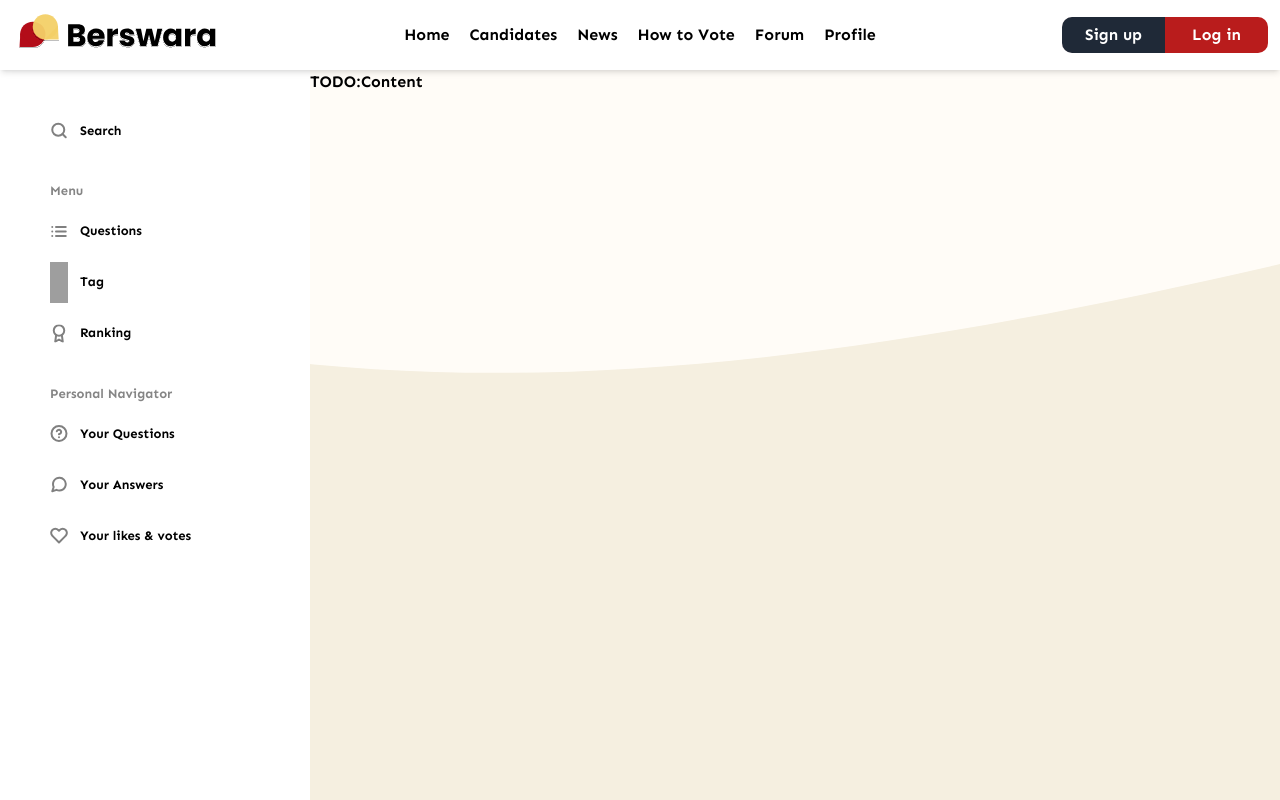
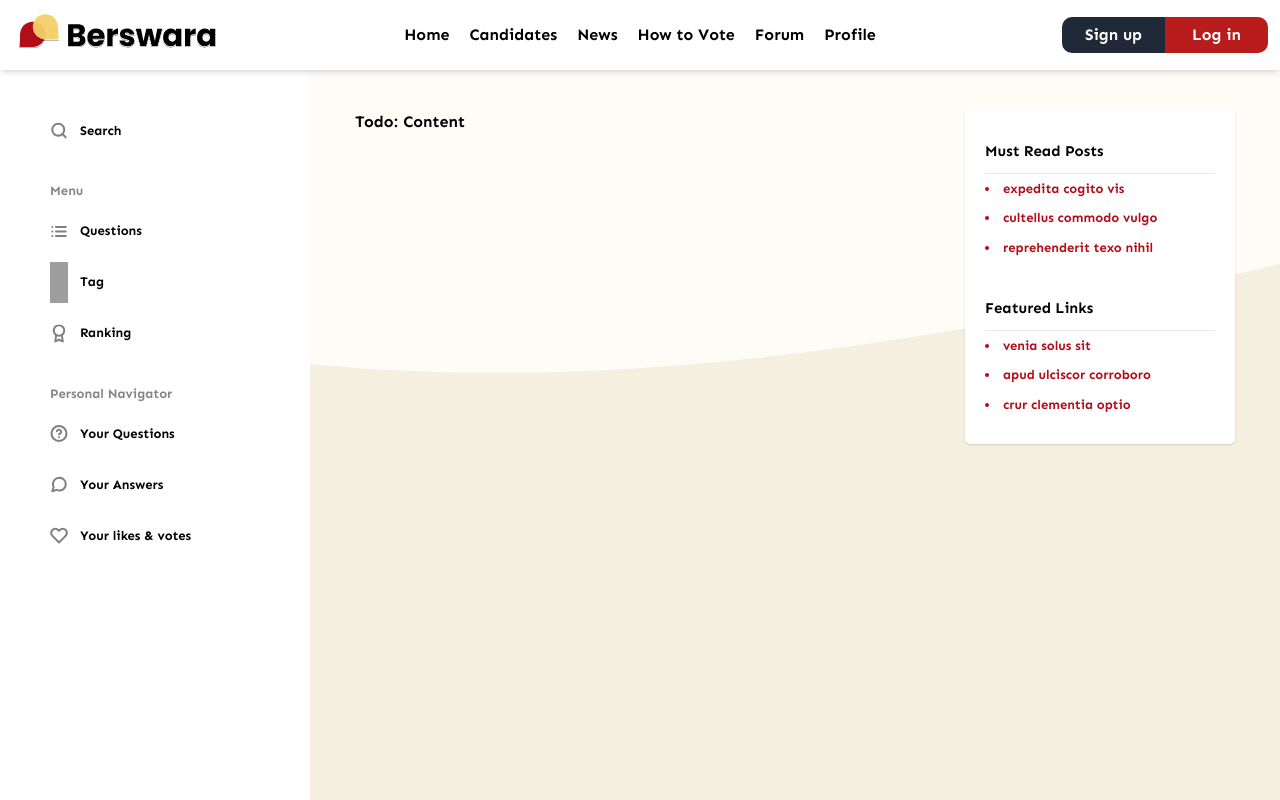
Before and after one commit to workshop-se/berswara-front, a Next.js app: page /forum in a window 1280 px wide. Shown: the top 800 px of the page. Built offline with nearby package versions, Linux system fonts and the light colour scheme; no server answers; grey boxes are pictures that could not be loaded.

Commit message:
feat(forum): add forum widget

```diff
--- a/src/app/(navigation)/forum/page.tsx
+++ b/src/app/(navigation)/forum/page.tsx
@@ -1,7 +1,10 @@
+import ForumWidget from "@/ui/ForumWidget";
+
 export default function Page() {
   return (
-    <div>
-      TODO:Content
+    <div className="flex gap-x-[45px] px-[45px] py-[40px]">
+      <div className="grow">Todo: Content</div>
+      <ForumWidget></ForumWidget>
     </div>
   );
 }
--- /dev/null
+++ b/src/ui/ForumWidget.tsx
@@ -0,0 +1,40 @@
+import { faker } from "@faker-js/faker";
+import Link from "next/link";
+
+export default function ForumWidget() {
+  const mustReadPosts = [
+    { title: faker.lorem.words(3), link: faker.string.uuid() },
+    { title: faker.lorem.words(3), link: faker.string.uuid() },
+    { title: faker.lorem.words(3), link: faker.string.uuid() },
+  ]
+
+  const featuredLinks = [
+    { title: faker.lorem.words(3), link: faker.string.uuid() },
+    { title: faker.lorem.words(3), link: faker.string.uuid() },
+    { title: faker.lorem.words(3), link: faker.string.uuid() },
+  ]
+  return (
+    <div className="w-[270px] py-[30px] px-[20px] bg-white shadow rounded-[5px] flex flex-col gap-y-[40px]">
+      <SubWidget title="Must Read Posts" lists={mustReadPosts} />
+      <SubWidget title="Featured Links" lists={featuredLinks} />
+    </div>
+  );
+}
+
+function SubWidget({ title, lists }: { title: string, lists: { title: string, link: string }[] }) {
+  return (
+    <div className="">
+      <h2 className="text-[15px] pb-[10px]">{title}</h2>
+      <div className="h-[1px] bg-gray-200 w-full mb-[5px]"></div>
+      <ul className="list-disc list-inside text-[13px] flex flex-col gap-y-[10px]">
+        {lists.map((list) => (
+          <li key={list.title} className="text-[#B30D19]">
+            <Link href={`/forum/${list.link}`}>
+              {list.title}
+            </Link>
+          </li>
+        ))}
+      </ul>
+    </div>
+  )
+}
```
